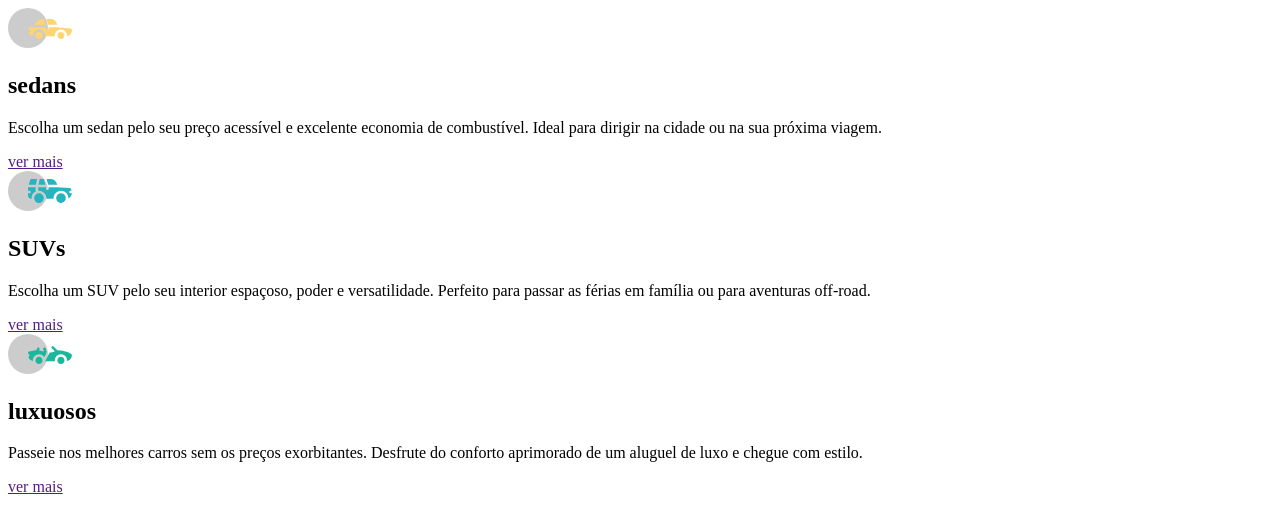
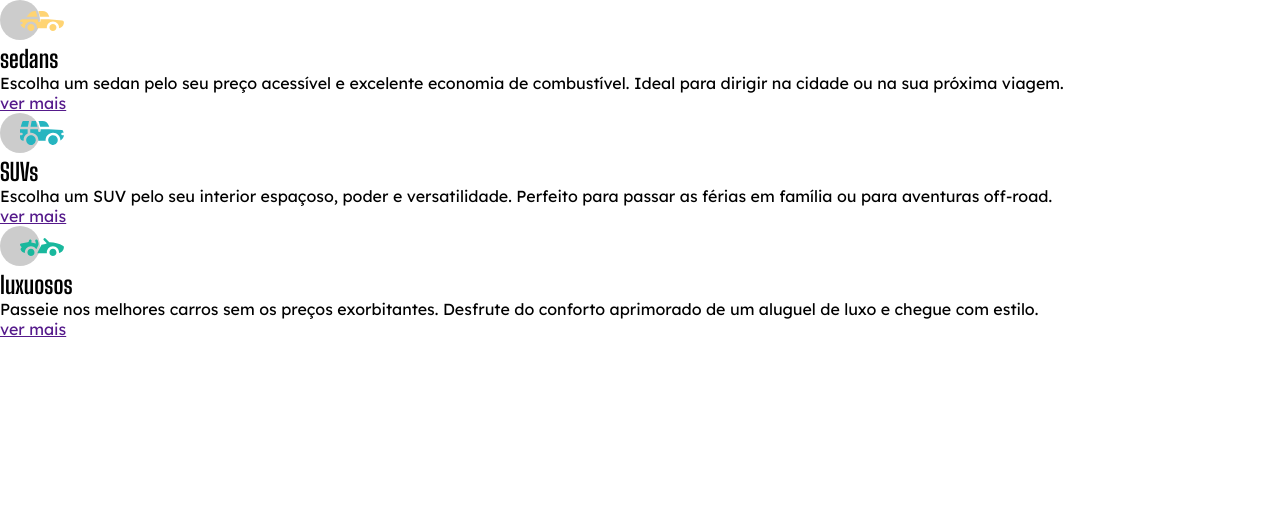
Before and after one commit to kayque2678/carros, a plain HTML site: page index.html in a window 1280 px wide. Drawn offline with Linux system fonts and the light colour scheme.

Commit message:
estrutura do css

```diff
--- a/index.html
+++ b/index.html
@@ -4,6 +4,10 @@
     <meta charset="UTF-8">
     <meta http-equiv="X-UA-Compatible" content="IE=edge">
     <meta name="viewport" content="width=device-width, initial-scale=1.0">
+    <link rel="preconnect" href="https://fonts.googleapis.com">
+    <link rel="preconnect" href="https://fonts.gstatic.com" crossorigin>
+<link href="https://fonts.googleapis.com/css2?family=Big+Shoulders+Display:wght@700&family=Lexend+Deca&display=swap" rel="stylesheet">
+    <link rel="stylesheet" href="style.css">
     <title>carros</title>
 </head>
 <body>
--- /dev/null
+++ b/style.css
@@ -0,0 +1,25 @@
+*{
+    margin: 0;
+    padding: 0;
+    box-sizing: 0;
+}
+
+:root{
+    --orange:#e38826;
+    --cyan:#006970;
+    --dark-cyan:#004241;
+    --gray:#f2f2f2;
+    --transparent:rgba(255, 255, 255, 0.75)
+}
+
+h2{
+    font-family: 'Big Shoulders Display', sans-serif;
+}
+
+p{
+    font-family: 'Lexend Deca', sans-serif;
+}
+
+a{
+    font-family: 'Lexend Deca', sans-serif;
+}
```
